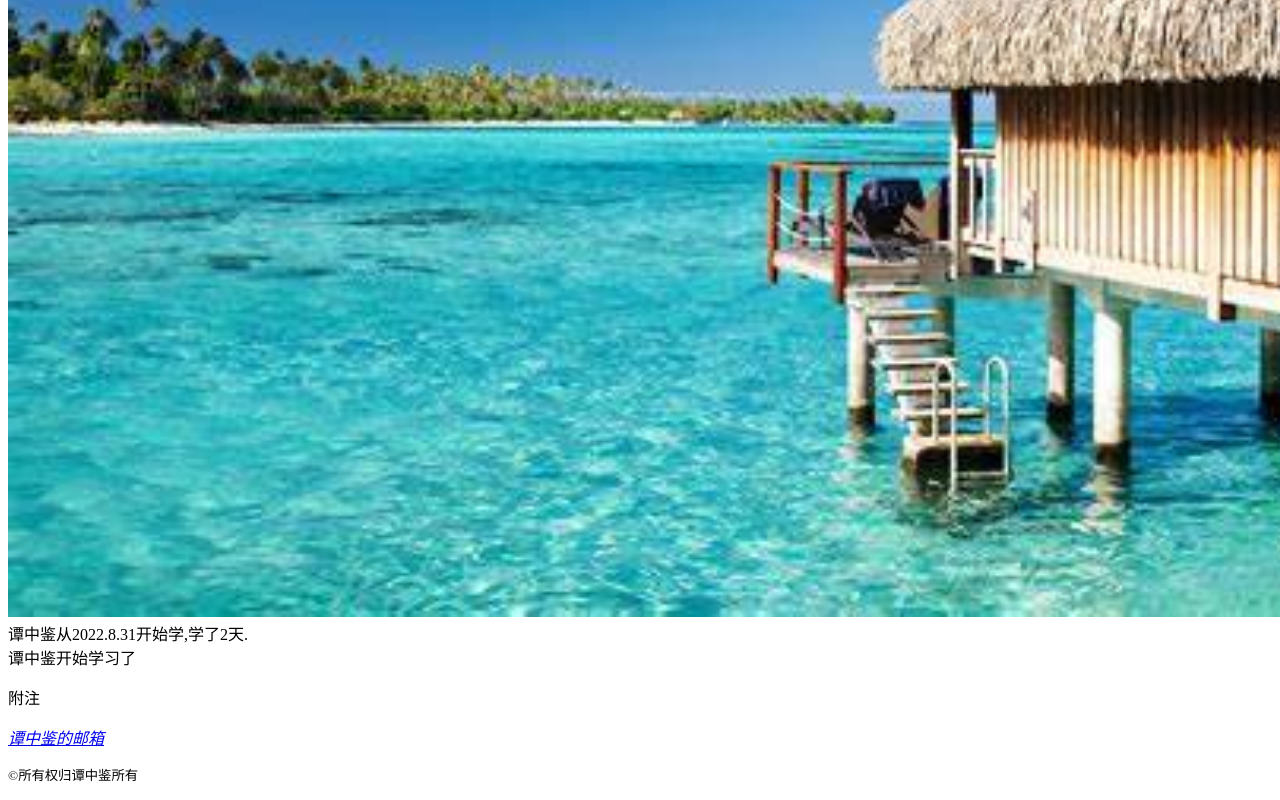
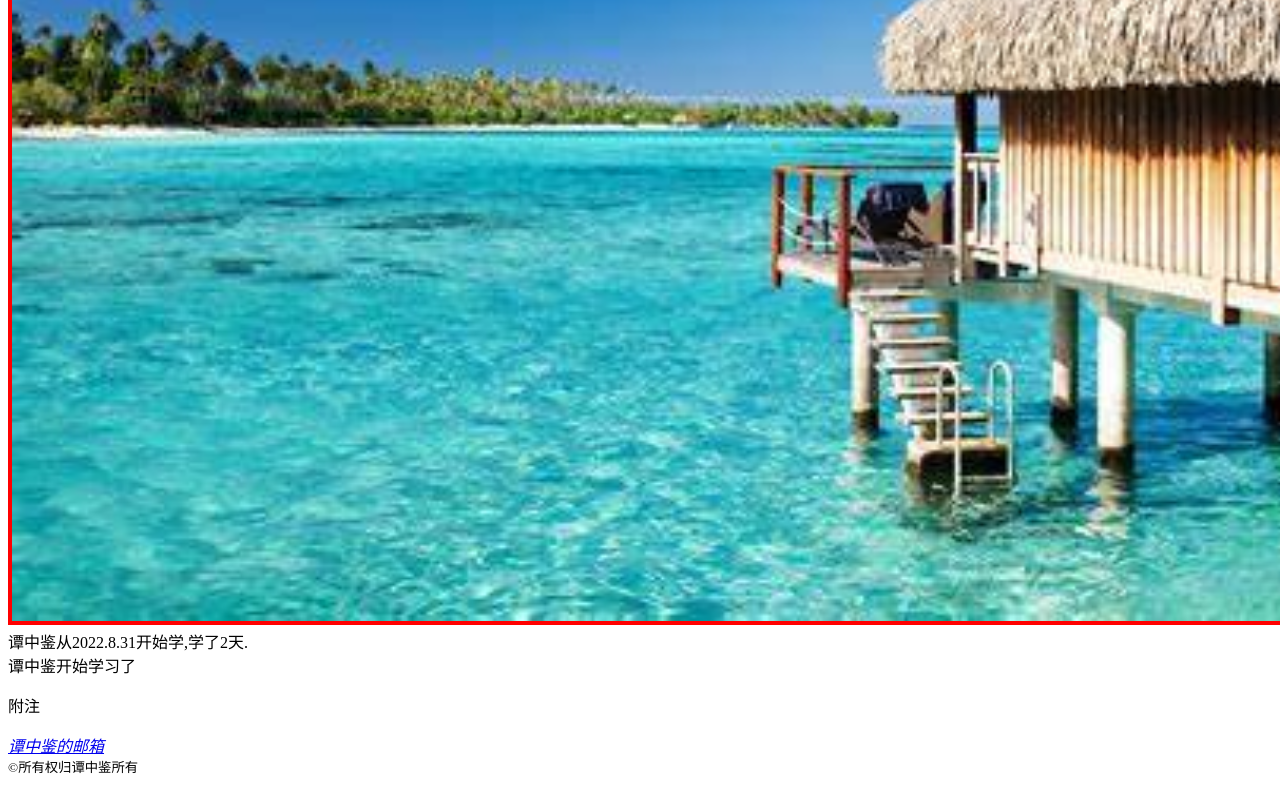
Before and after one commit to zhongjiantan/zhongjian, a plain HTML site: page yemian.html in a window 1280 px wide. Shown: the part 561-1361 px from the top of the page. Drawn offline with Linux system fonts and the light colour scheme.

Commit message:
代码的改动

```diff
--- a/yemian.html
+++ b/yemian.html
@@ -5,6 +5,7 @@
     <meta http-equiv="X-UA-Compatible" content="IE=edge">
     <meta name="viewport" content="width=device-width, initial-scale=1.0">
     <title>谭中鉴的网站</title>
+    <link rel="stylesheet" href="css/style.css" />
 </head>
 <body>
     <header role="banner">
@@ -30,7 +31,7 @@
 
 
         <h1>图片的练习</h1>
-        <img src="OIP-C.n0_p3rYRuofABd3XudbZnAHaEo.jpg" width="1500" >
+        <img src="img/OIP-C.n0_p3rYRuofABd3XudbZnAHaEo.jpg" width="1500" >
 
         <article id="tan2">
             谭中鉴从2022.8.31开始学,学了2天.
@@ -39,11 +40,6 @@
         <article id="tan3">
             谭中鉴开始学习了
         </article>
-
-
-
-
-
 
         <!--
         <img src="OIP-C.n0_p3rYRuofABd3XudbZnAHaEo.jpg" width="1500" height="800">
@@ -58,9 +54,7 @@
     <footer role="contentinfo">
         <p>
             <address>
-                <P>
-                    <a href="mailto:2086723949@!qq.com">谭中鉴的邮箱</a>
-                </P>
+                    <a href="mailto:86723949@!qq.com">谭中鉴的邮箱</a>
             </address>
             <small>
                 &copy所有权归谭中鉴所有
```
